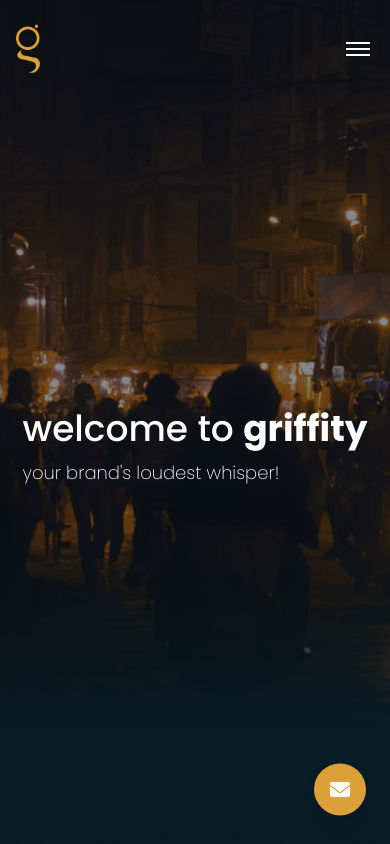
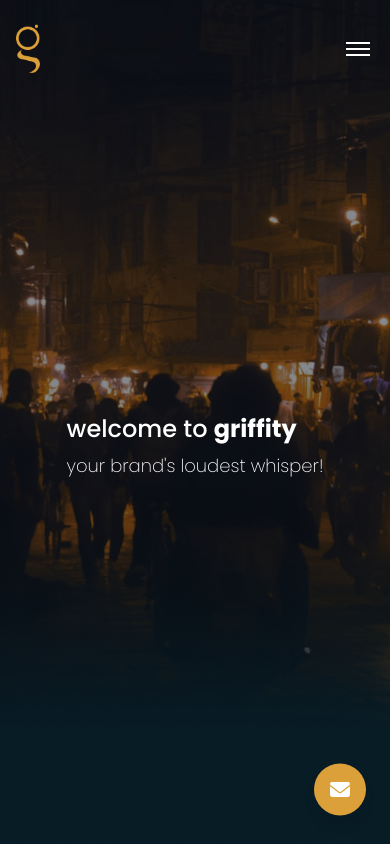
Before and after one commit to Sujit-Thapa/website-griffity, a Next.js app: page / in a window 390 px wide. Shown: the top 844 px of the page. Built offline with nearby package versions, Linux system fonts and the light colour scheme.

Commit message:
hero section responsive

```diff
--- a/components/hero.tsx
+++ b/components/hero.tsx
@@ -22,7 +22,7 @@
 
   return (
     <div className="relative bg-[url('/images/heroimage.png')] bg-cover bg-center h-screen w-full z-20 text-white overflow-hidden">
-      <div className="px-4 sm:px-6 md:px-8 lg:px-12 xl:px-14 flex flex-col py-6 sm:py-8 md:py-10 mx-auto h-full relative z-10">
+      <div className="px-4 sm:px-6 md:px-8 lg:px-12 xl:px-14 py-6 sm:py-8 md:py-10 flex flex-col  mx-auto h-full relative z-10">
         <div className="flex justify-between items-center w-full">
           <motion.img
             initial={{ opacity: 0, x: -40 }}
@@ -68,10 +68,10 @@
           </motion.button>
         </div>
 
-        <div className="flex items-center gap-10 h-full max-w-[1440px] mx-auto">
+        <div className="flex items-center gap-10 h-full max-w-screen-3xl mx-auto">
           <div className="z-10 flex-1">
             <div className="flex flex-col items-start lg:translate-x-[-5%]">
-              <p className="text-4xl sm:text-6xl  md:text-[4.2rem] xl:text-8xl 2xl:text-h2 font-medium leading-tight">
+              <p className="text-2xl sm:text-6xl  md:text-[4.2rem] xl:text-8xl 2xl:text-h2 font-medium leading-tight">
                 welcome to <span className="font-bold">griffity</span>
               </p>
               <motion.p
```
